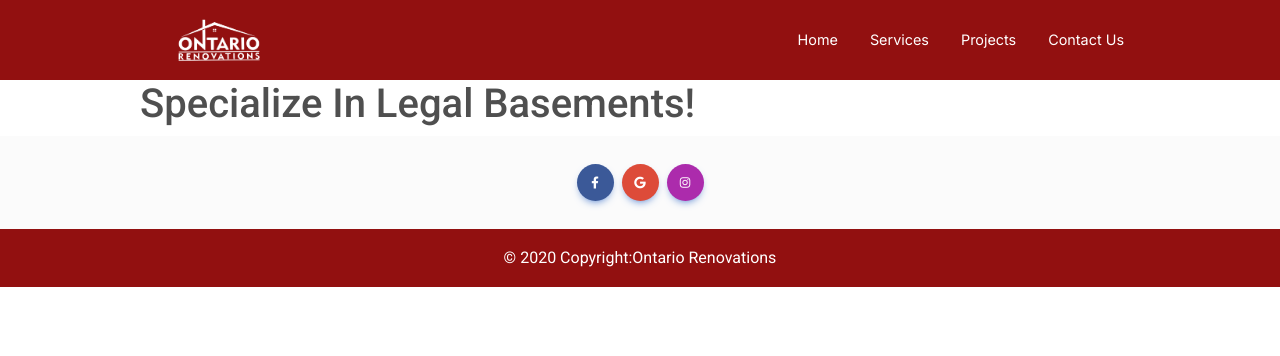
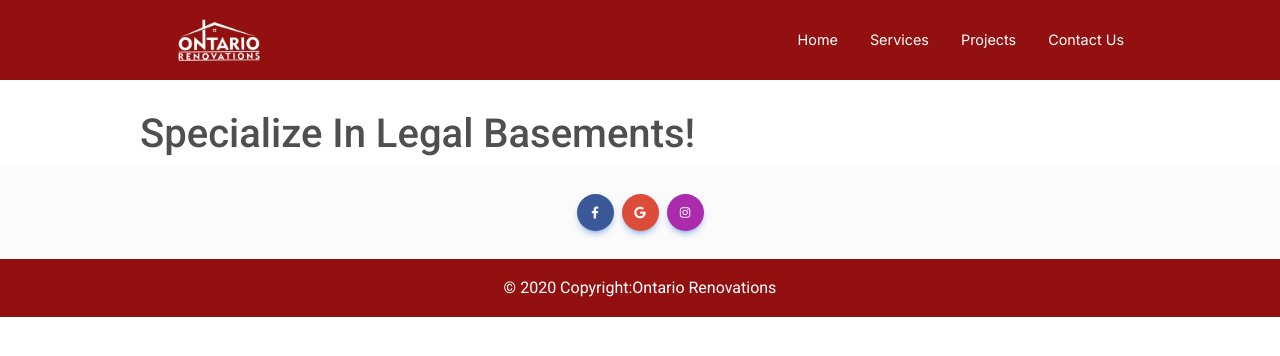
Before and after one commit to JaiveerS/blue-collar-app, a React (Create React App) app: page / in a window 1280 px wide. Shown: the top 356 px of the page. Built offline with nearby package versions, Linux system fonts and the light colour scheme.

Commit message:
styling fixes

```diff
--- a/src/components/Contact.js
+++ b/src/components/Contact.js
@@ -70,9 +70,12 @@ const Content = styled.div`
   max-width:1000px;
   margin: auto;
   display: flex;
-  min-height: 100vh;
+  min-height: 90vh;
   padding-top: 100px;
   justify-content: center;
+  @media (max-width: 670px) {
+    padding-top:120px;
+  }
 
 `;
 
@@ -83,7 +86,7 @@ const Title = styled.h1`
 const ContactForm = styled.form`
   display:block;
   margin-bottom: none;
-  width:50%
+  width:60%
   @media (max-width: 670px) {
     width: 100%
   }
--- a/src/components/Home.js
+++ b/src/components/Home.js
@@ -14,5 +14,9 @@ const Content = styled.div`
   width:80%;
   max-width:1000px;
   margin: auto;
-  padding-top: 80px;
+  padding-top:110px;
+  @media (max-width: 670px) {
+    padding-top:120px;
+  }
+
 `;
--- a/src/components/Navbar.js
+++ b/src/components/Navbar.js
@@ -137,6 +137,7 @@ const MenuLink = styled(Link)`
         display: flex;
         flex-direction:column;
         overflow:hidden;
+        padding-bottom: 10px;
     }
 `;
 const Button = styled.a`
--- a/src/components/Projects.js
+++ b/src/components/Projects.js
@@ -17,4 +17,5 @@ const Content = styled.div`
   max-width:1000px;
   margin: auto;
   padding-top: 100px;
+
 `;
--- a/src/components/Services.js
+++ b/src/components/Services.js
@@ -14,5 +14,8 @@ const Content = styled.div`
   width:80%;
   max-width:1000px;
   margin: auto;
-  padding-top: 80px;
+  padding-top:110px;
+  @media (max-width: 670px) {
+    padding-top:120px;
+  }
 `;
--- a/src/index.css
+++ b/src/index.css
@@ -1,7 +1,7 @@
-/* * {
+* {
   margin: 0;
   padding: 0;
-} */
+}
 
 body {
   font-family: Roboto, Helvetica, Arial, sans-serif;
```
